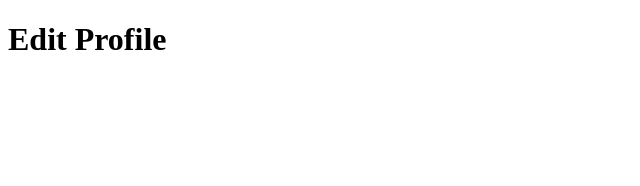
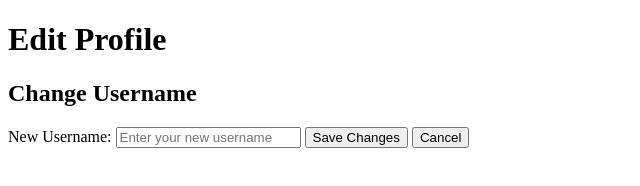
Before and after one commit to divakk14/CMPE_131_Project, a plain HTML site: page edit-profile.html in a window 1280 px wide. Shown: the whole page, without its empty margins (0-640 px from the left). Drawn offline with Linux system fonts and the light colour scheme.

Commit message:
edit edit-profile.html

```diff
--- a/edit-profile.html
+++ b/edit-profile.html
@@ -3,7 +3,7 @@
 <head>
     <meta charset="UTF-8">
     <meta name="viewport" content="width=device-width, initial-scale=1.0">
-    <link rel="stylesheet" href="edit-profile.css"> <!-- You can create a separate CSS file for edit-profile if needed -->
+    <link rel="stylesheet" href="edit-profile.css">
     <style>
         /* Add any specific styles for the edit-profile page */
     </style>
@@ -14,7 +14,16 @@
         <h1>Edit Profile</h1>
     </header>
     <main>
-        <!-- Add content specific to the edit-profile page -->
+        <form>
+            <h2>Change Username</h2>
+            <label for="newUsername">New Username:</label>
+            <input type="text" id="newUsername" name="newUsername" placeholder="Enter your new username" required>
+
+            <!-- Add more input fields for other profile information if needed -->
+
+            <button type="submit">Save Changes</button>
+            <button type="button" class="cancel">Cancel</button>
+        </form>
     </main>
 </body>
 </html>
```
Also changed, not shown: logout.html (+1 -1 lines).
